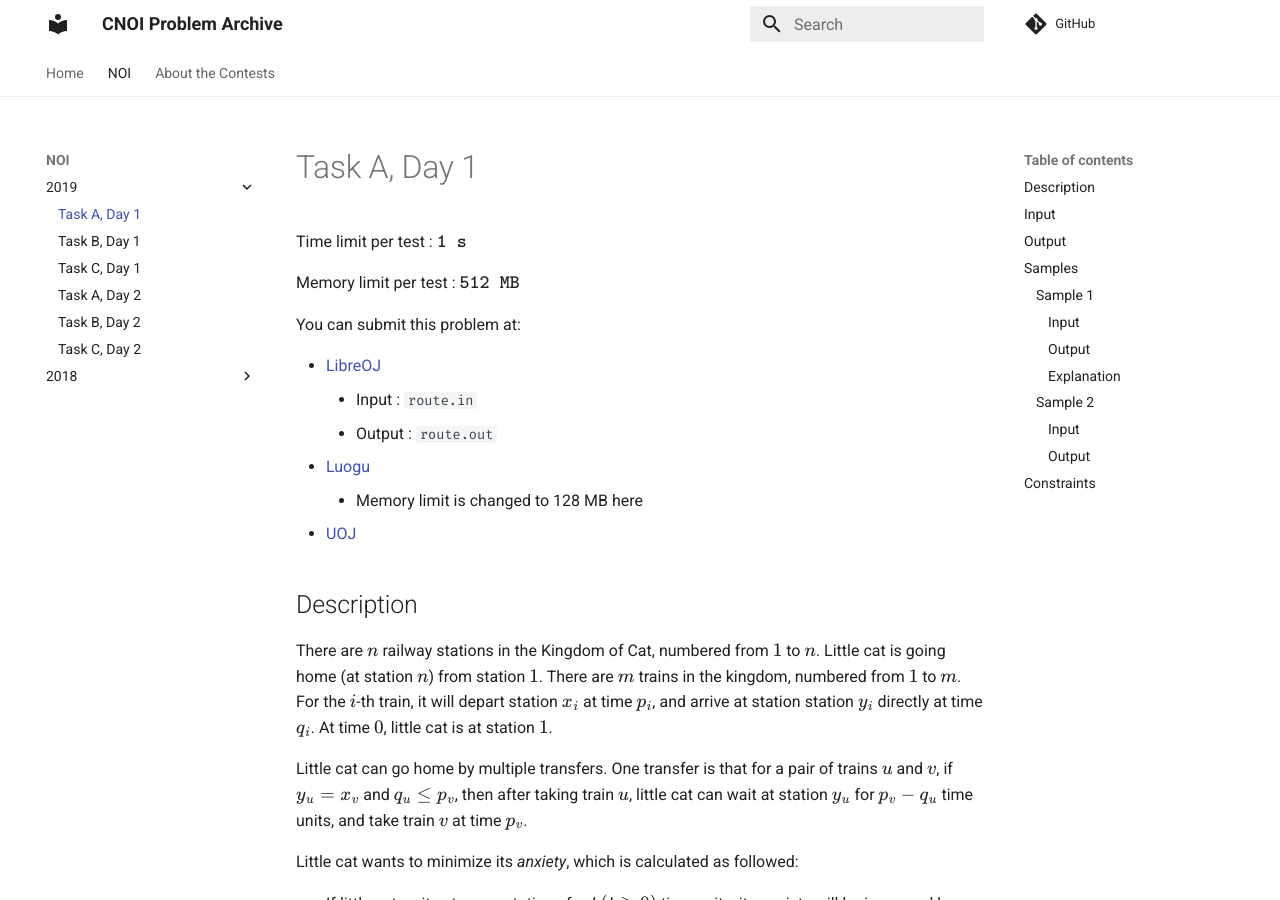
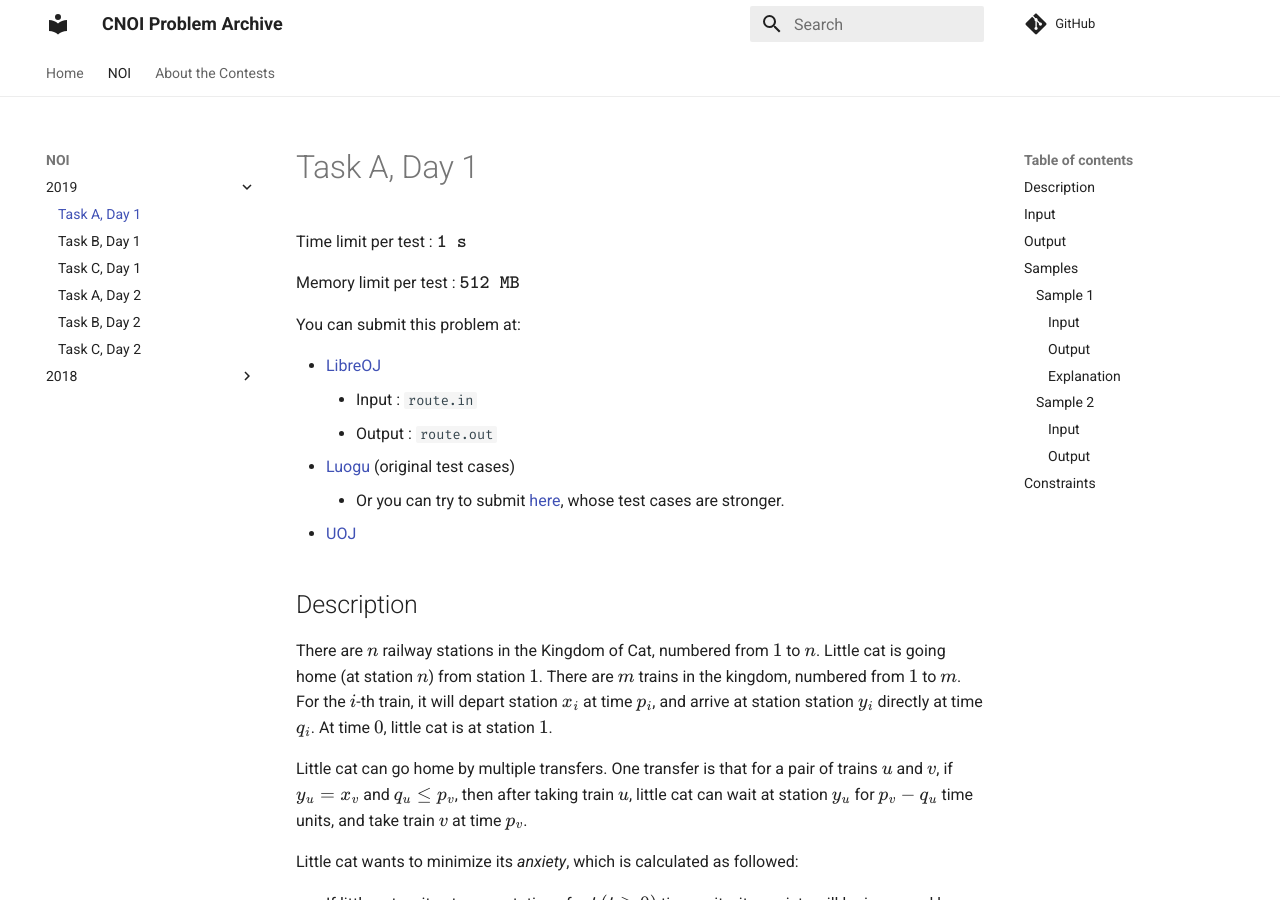
Before and after one commit to MegaOwIer/CNOI-problems, an MkDocs documentation site: the page built from docs/NOI/2019/Day1-A.md, in a window 1280 px wide and 900 px high. Built offline with MkDocs 1.6.1 and Material for MkDocs 9.7.7, drawn with Linux system fonts in a browser that asks for light colours; formulas are drawn with MathJax 3; comment, search, counter and statistics services are not loaded.

Commit message:
fix some typos.

```diff
--- a/docs/NOI/2019/Day1-A.md
+++ b/docs/NOI/2019/Day1-A.md
@@ -7,8 +7,8 @@ You can submit this problem at:
 + [LibreOJ](https://loj.ac/problem/3156)
     - Input : `route.in`
     - Output : `route.out`
-+ [Luogu](https://www.luogu.org/problem/P5468)
-    - Memory limit is changed to 128 MB here
++ [Luogu](https://www.luogu.org/problem/P5468) (original test cases)
+    - Or you can try to submit [here](https://www.luogu.com.cn/problem/P6302), whose test cases are stronger.
 + [UOJ](https://uoj.ac/problem/478)
 
 ## Description
```
Also changed, not shown: docs/NOI/2019/Day2-C.md (+2 -2 lines), docs/index.md (+1 -1 lines).
